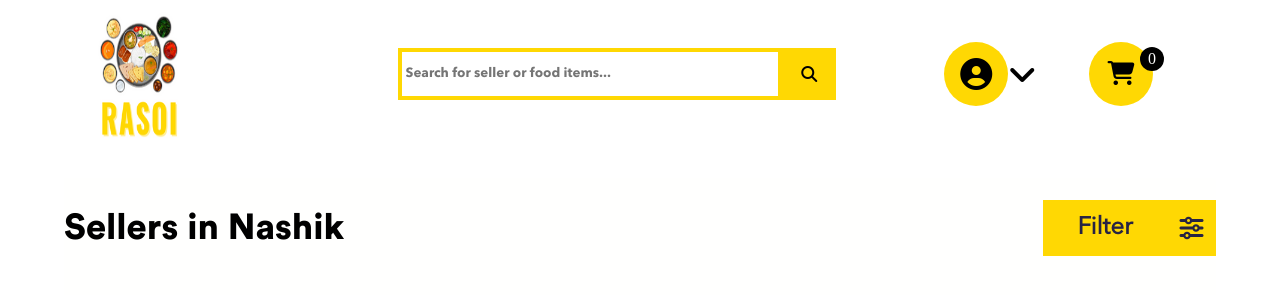
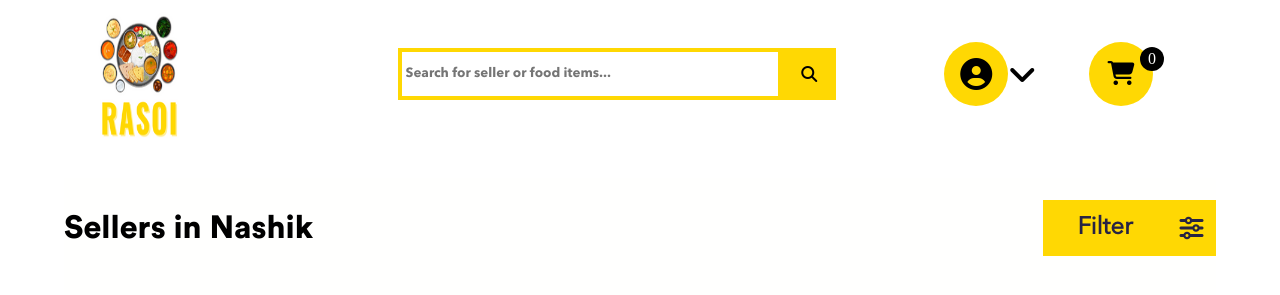
Before and after one commit to aniketsingh98571/Rasoi-Frontend, a React (Create React App) app: page /Home in a window 1280 px wide. Shown: the top 295 px of the page. Built offline with nearby package versions, Linux system fonts and the light colour scheme.

Commit message:
SellerMenu added to git ignore

```diff
--- a/public/index.html
+++ b/public/index.html
@@ -44,5 +44,9 @@
       src="https://kit.fontawesome.com/211a99b643.js"
       crossorigin="anonymous"
     ></script>
+    <script
+      src="https://kit.fontawesome.com/211a99b643.js"
+      crossorigin="anonymous"
+    ></script>
   </body>
 </html>
--- a/src/App.js
+++ b/src/App.js
@@ -12,6 +12,7 @@ import { BrowserRouter, Routes, Route } from "react-router-dom";
 import Home from "./components/Home/Home";
 import Dashboard from "./components/Verification/Dashboard/Dashboard";
 import VerificationLogin from "./components/Verification/VerificationLogin";
+import SellerMenu from "./components/SellerMenu/SellerMenu";
 
 function App() {
   return (
@@ -49,6 +50,7 @@ function App() {
             element={<VerificationLogin />}
           />
           <Route exact path="/verification" element={<Dashboard />} />
+          <Route exact path="/sellerMenu" element={<SellerMenu />} />
         </Routes>
       </BrowserRouter>
     </div>
--- a/src/components/Headline/Filter.module.css
+++ b/src/components/Headline/Filter.module.css
@@ -6,13 +6,13 @@
   align-items: center;
   justify-content: space-between;
 }
-.headingText {
+.headingText h2 {
   display: flex;
   align-items: center;
-  width: 85%;
+  width: 100%;
   height: 100%;
   font-family: CircularStd-Black;
-  font-size: x-large;
+  font-size: 32px;
 }
 .filterWrapper {
   display: flex;
```
Also changed, not shown: 1 other file (tests, documents, lock files or other folders).
